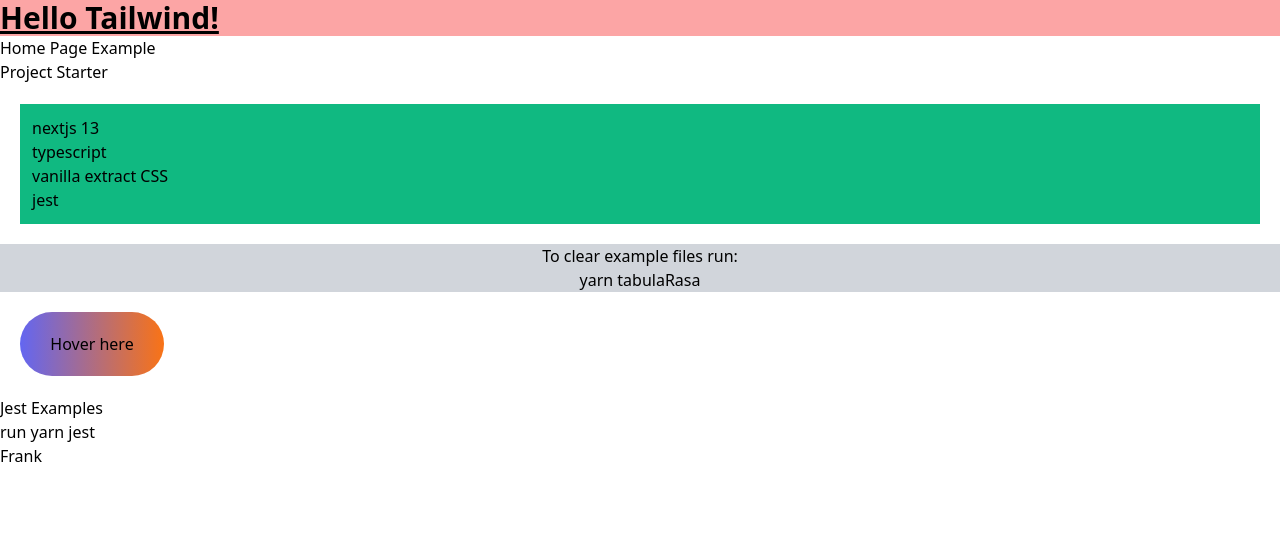
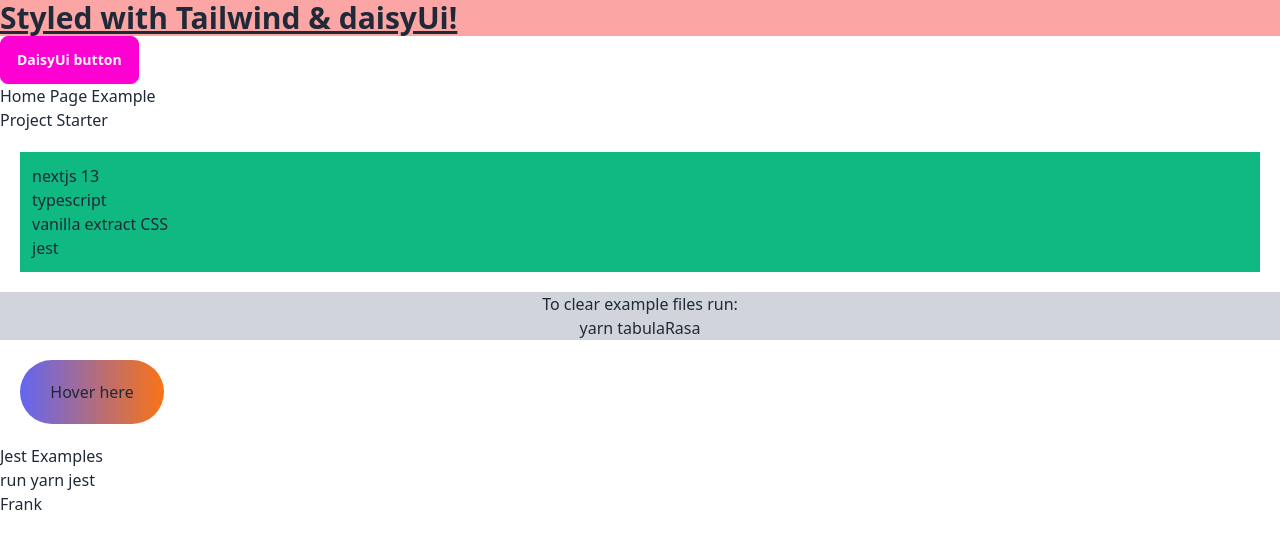
Before and after one commit to idcargill/next-tailwind, a Next.js app: page / in a window 1280 px wide. Shown: the top 548 px of the page. Built offline with nearby package versions, Linux system fonts and the light colour scheme.

Commit message:
add daisy ui

```diff
--- a/package.json
+++ b/package.json
@@ -27,6 +27,7 @@
     "@typescript-eslint/eslint-plugin": "^5.52.0",
     "@typescript-eslint/parser": "^5.52.0",
     "autoprefixer": "^10.4.13",
+    "daisyui": "^4.4.17",
     "eslint": "8.32.0",
     "eslint-config-next": "^14.0.3",
     "eslint-config-prettier": "^8.6.0",
--- a/src/app/page.tsx
+++ b/src/app/page.tsx
@@ -10,8 +10,10 @@ const Home = () => (
 
     <main className="main-content">
       <div className="text-3xl font-bold underline bg-red-300">
-        Hello Tailwind!
+        Styled with Tailwind & daisyUi!
       </div>
+
+      <button className="btn btn-secondary">DaisyUi button</button>
       <HomePageExamples />
     </main>
   </>
--- a/tailwind.config.js
+++ b/tailwind.config.js
@@ -1,10 +1,8 @@
 /** @type {import('tailwindcss').Config} */
 module.exports = {
-  content: [
-    './src/**/*.{js,ts,jsx,tsx}',
-  ],
+  content: ['./src/**/*.{js,ts,jsx,tsx}'],
   theme: {
     extend: {},
   },
-  plugins: [],
+  plugins: [require('daisyui')],
 };
```
Also changed, not shown: 2 other files (tests, documents, lock files or other folders).
